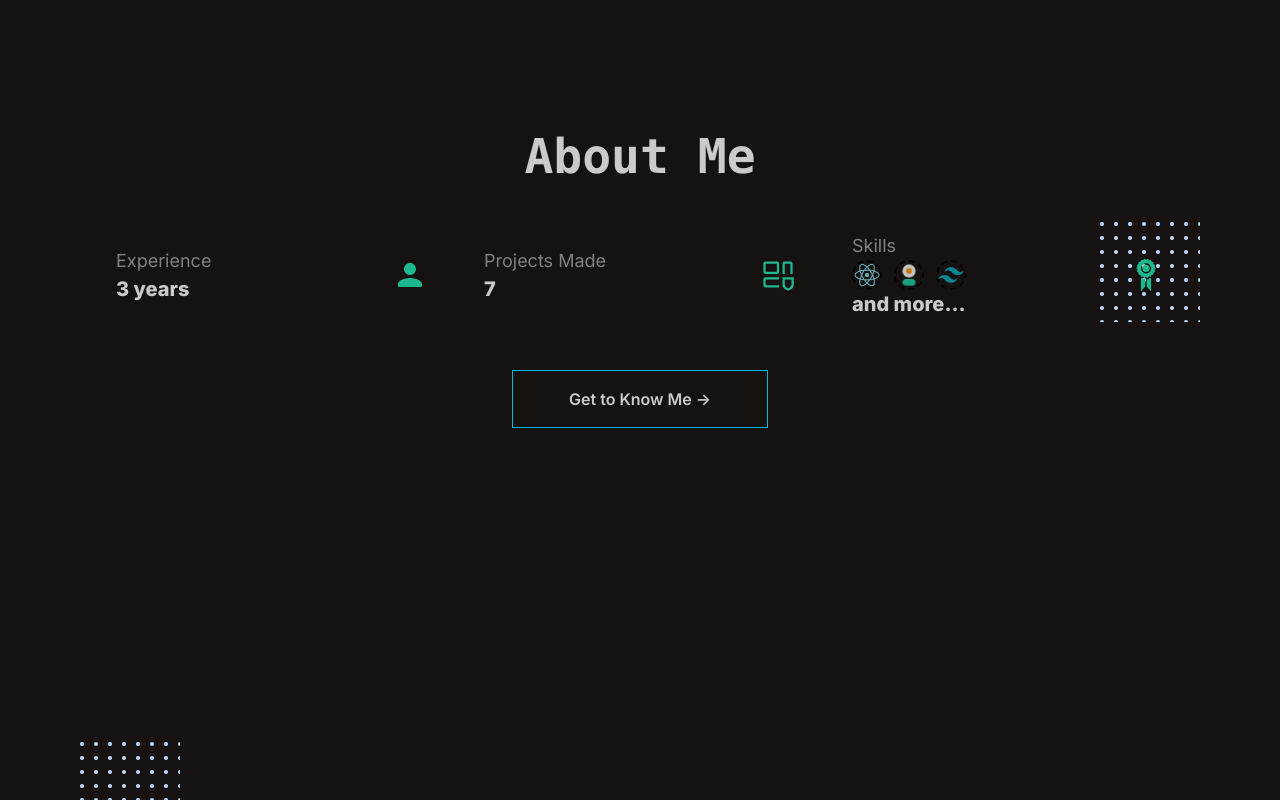
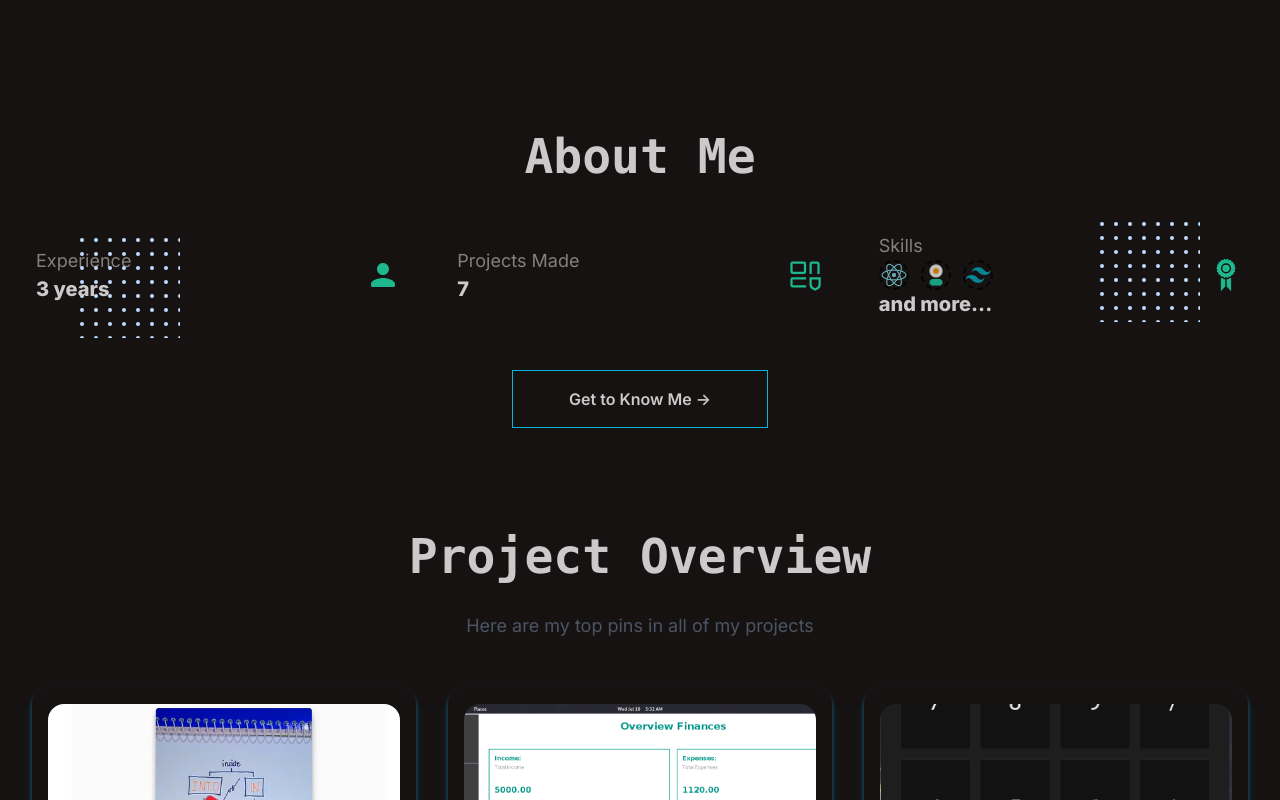
Before and after one commit to Ashtreus1/Keiru-Dev, a Next.js app: page / in a window 1280 px wide. Shown: the part 740-1540 px from the top of the page. Built offline with nearby package versions, Linux system fonts and the light colour scheme.

Commit message:
okay, this is the final fix

```diff
--- a/src/components/home/AboutOverview.jsx
+++ b/src/components/home/AboutOverview.jsx
@@ -34,7 +34,7 @@ export const About = () => {
                 <Dots h="100" w="100" />
             </div>
             <motion.div
-                className="min-h-screen mx-20 px-4"
+                className="container mx-auto px-4 mb-10"
                 initial="hidden"
                 animate={isInView ? "visible" : "hidden"}
                 variants={containerVariants}
```
